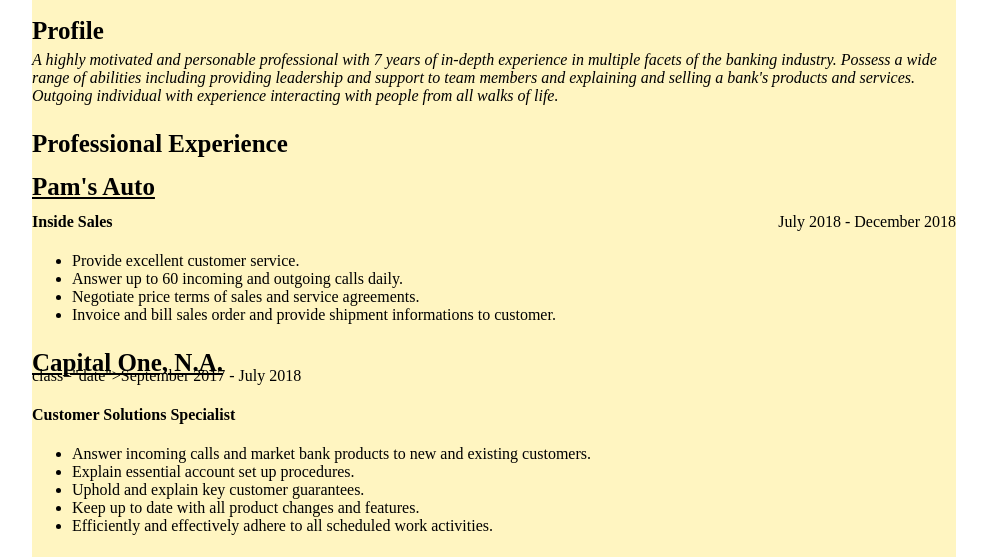
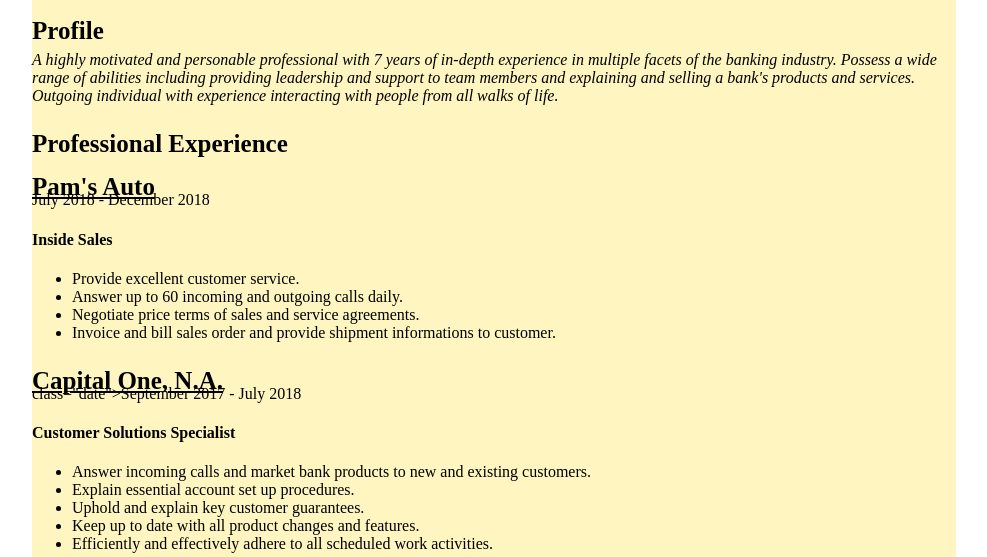
Before and after one commit to koop212/bobbykhounphinith.github.io, a plain HTML site: page index.html in a window 1280 px wide. Shown: the part 177-734 px from the top of the page, without its empty margins (146-1133 px from the left). Drawn offline with Linux system fonts and the light colour scheme.

Commit message:
Update style.css

```diff
--- a/style.css
+++ b/style.css
@@ -30,7 +30,3 @@
       font-size: 22px
       margin-bottom: -10px
 }
-
-.date {
-    float: right;
-}
```
